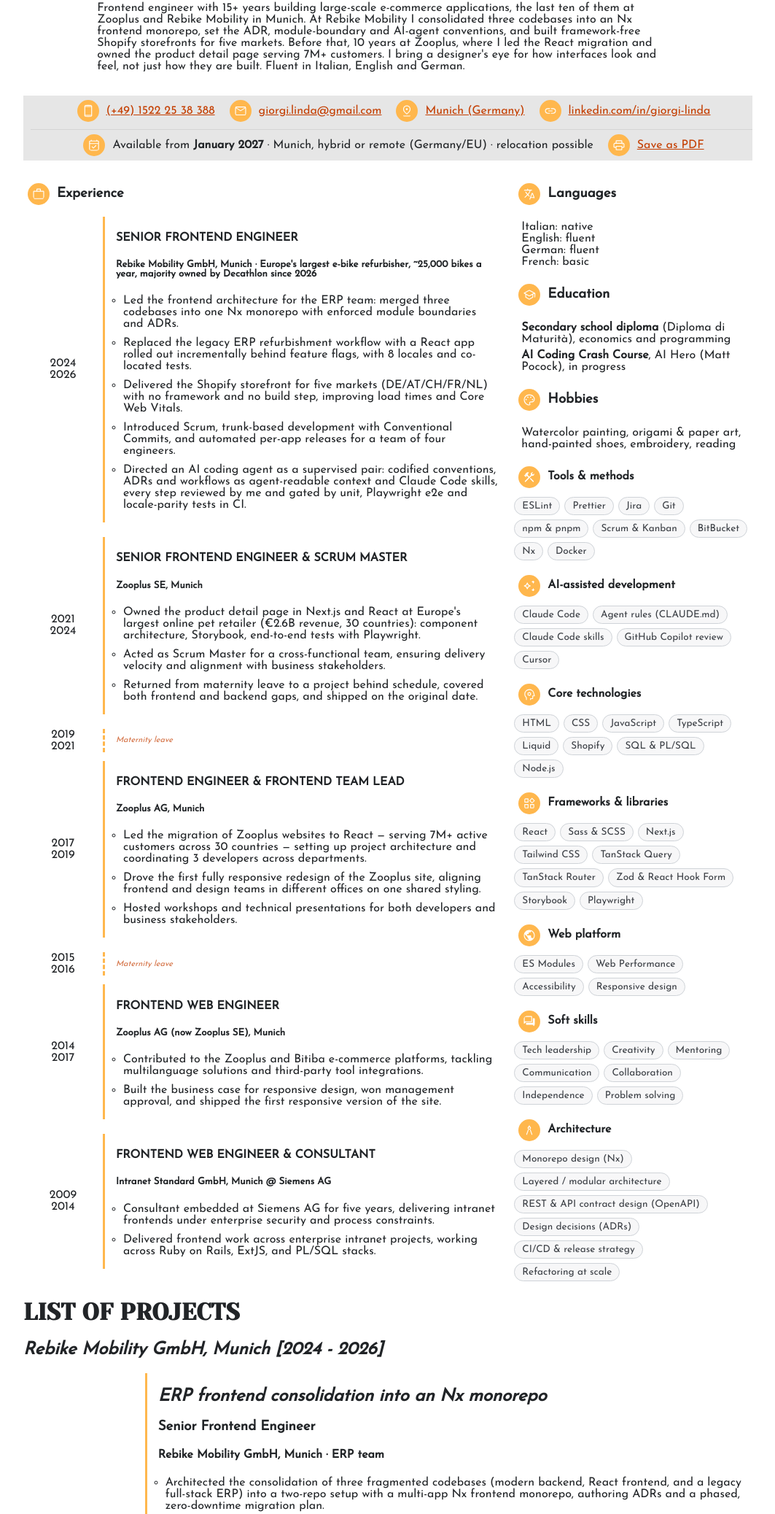
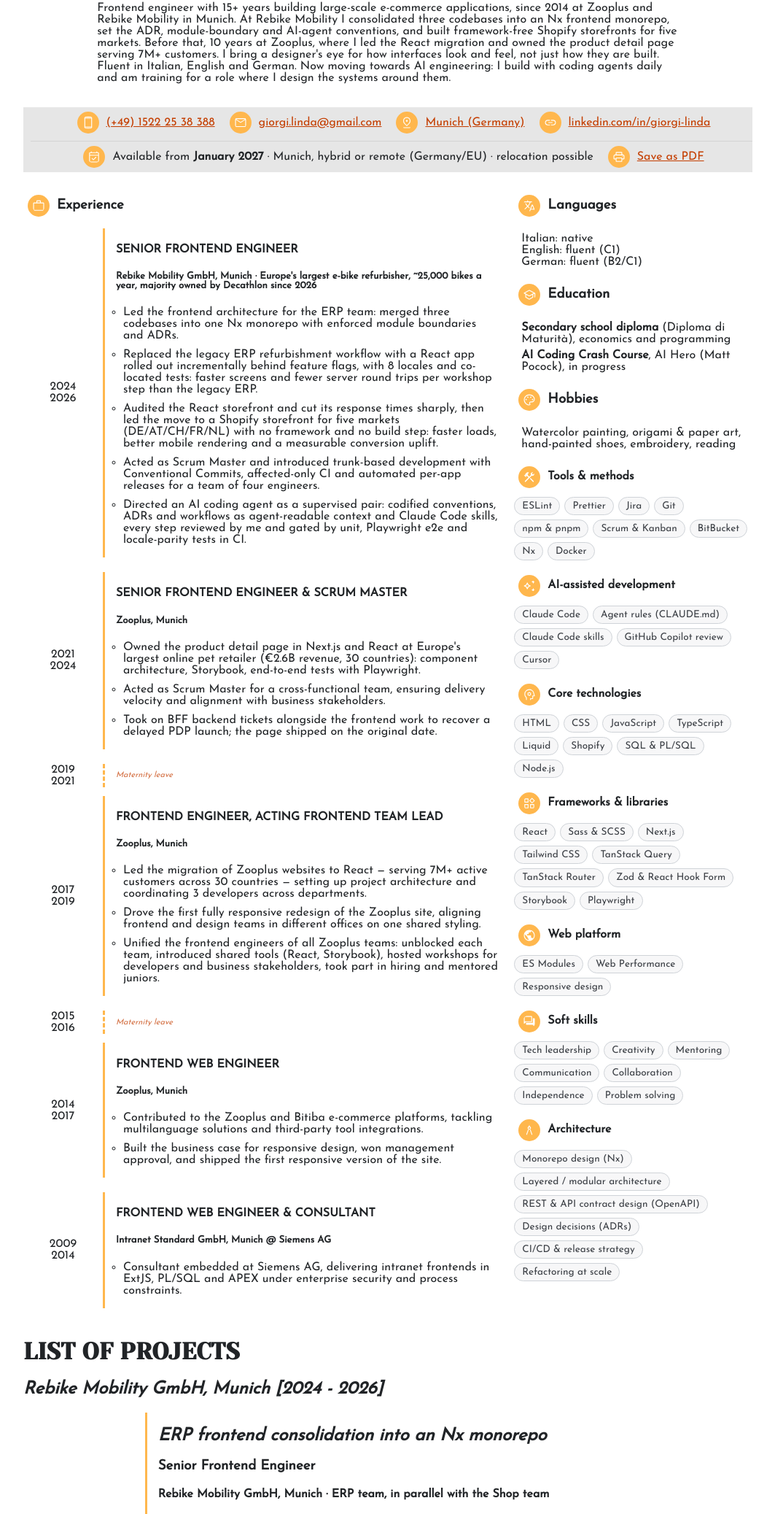
Before and after one commit to giorgilinda/CV, a plain HTML site: page index.html in a window 1280 px wide. Shown: the part 129-2204 px from the top of the page at 73% size, without its empty margins (108-1171 px from the left). Drawn offline with Linux system fonts and the light colour scheme.

Commit message:
fix languages

```diff
--- a/index.html
+++ b/index.html
@@ -54,11 +54,6 @@
       "@type": "Language",
       "name": "German",
       "alternateName": "de"
-    },
-    {
-      "@type": "Language",
-      "name": "French",
-      "alternateName": "fr"
     }
   ],
   "knowsAbout": [
@@ -91,7 +86,6 @@
     "Scrum",
     "Kanban",
     "Web Performance",
-    "Accessibility",
     "Responsive Design",
     "Frontend Architecture",
     "Architecture Decision Records",
@@ -163,14 +157,16 @@
             <p id="professionalTitle">Senior Frontend Engineer &amp; Frontend Architect</p>
             <p>
               Frontend engineer with 15+ years building large-scale e-commerce
-              applications, the last ten of them at Zooplus and Rebike Mobility
-              in Munich. At Rebike Mobility I consolidated three codebases into an Nx frontend monorepo, set
+              applications, since 2014 at Zooplus and Rebike Mobility in
+              Munich. At Rebike Mobility I consolidated three codebases into an Nx frontend monorepo, set
               the ADR, module-boundary and AI-agent conventions, and built framework-free
               Shopify storefronts for five markets. Before that, 10 years at
               Zooplus, where I led the React migration and owned the product
               detail page serving 7M+ customers. I bring a designer's eye for
               how interfaces look and feel, not just how they are built. Fluent
-              in Italian, English and German.
+              in Italian, English and German. Now moving towards AI
+              engineering: I build with coding agents daily and am training
+              for a role where I design the systems around them.
             </p>
           </div>
           <!-- print only: the printed sheet has no links, the QR code leads back to the live page -->
@@ -234,16 +230,20 @@
                   <li>
                     Replaced the legacy ERP refurbishment workflow with a React
                     app rolled out incrementally behind feature flags, with
-                    8 locales and co-located tests.
+                    8 locales and co-located tests: faster screens and fewer
+                    server round trips per workshop step than the legacy ERP.
                   </li>
                   <li>
-                    Delivered the Shopify storefront for five markets
-                    (DE/AT/CH/FR/NL) with no framework and no build step,
-                    improving load times and Core Web Vitals.
+                    Audited the React storefront and cut its response times
+                    sharply, then led the move to a Shopify storefront for
+                    five markets (DE/AT/CH/FR/NL) with no framework and no
+                    build step: faster loads, better mobile rendering and a
+                    measurable conversion uplift.
                   </li>
                   <li>
-                    Introduced Scrum, trunk-based development with Conventional
-                    Commits, and automated per-app releases for a team of four
+                    Acted as Scrum Master and introduced trunk-based
+                    development with Conventional Commits, affected-only CI
+                    and automated per-app releases for a team of four
                     engineers.
                   </li>
                   <li>
@@ -260,7 +260,7 @@
               <div class="dates"><time datetime="2021">2021</time><span class="sr-only"> to </span><br /><time datetime="2024">2024</time></div>
               <div class="description">
                 <h3 class="role">Senior Frontend Engineer &amp; Scrum Master</h3>
-                <p class="company">Zooplus SE, Munich</p>
+                <p class="company">Zooplus, Munich</p>
                 <ul>
                   <li>
                     Owned the product detail page in Next.js and React at
@@ -273,8 +273,8 @@
                     delivery velocity and alignment with business stakeholders.
                   </li>
                   <li>
-                    Returned from maternity leave to a project behind schedule,
-                    covered both frontend and backend gaps, and shipped on the
+                    Took on BFF backend tickets alongside the frontend work to
+                    recover a delayed PDP launch; the page shipped on the
                     original date.
                   </li>
                 </ul>
@@ -289,8 +289,8 @@
             <article class="experience">
               <div class="dates"><time datetime="2017">2017</time><span class="sr-only"> to </span><br /><time datetime="2019">2019</time></div>
               <div class="description">
-                <h3 class="role">Frontend Engineer &amp; Frontend Team Lead</h3>
-                <p class="company">Zooplus AG, Munich</p>
+                <h3 class="role">Frontend Engineer, acting Frontend Team Lead</h3>
+                <p class="company">Zooplus, Munich</p>
                 <ul>
                   <li>
                     Led the migration of Zooplus websites to React — serving 7M+
@@ -304,8 +304,10 @@
                     offices on one shared styling.
                   </li>
                   <li>
-                    Hosted workshops and technical presentations for both
-                    developers and business stakeholders.
+                    Unified the frontend engineers of all Zooplus teams:
+                    unblocked each team, introduced shared tools (React,
+                    Storybook), hosted workshops for developers and business
+                    stakeholders, took part in hiring and mentored juniors.
                   </li>
                 </ul>
               </div>
@@ -320,7 +322,7 @@
               <div class="dates"><time datetime="2014">2014</time><span class="sr-only"> to </span><br /><time datetime="2017">2017</time></div>
               <div class="description">
                 <h3 class="role">Frontend Web Engineer</h3>
-                <p class="company">Zooplus AG (now Zooplus SE), Munich</p>
+                <p class="company">Zooplus, Munich</p>
                 <ul>
                   <li>
                     Contributed to the Zooplus and Bitiba e-commerce platforms,
@@ -343,13 +345,9 @@
                 <p class="company">Intranet Standard GmbH, Munich @ Siemens AG</p>
                 <ul>
                   <li>
-                    Consultant embedded at Siemens AG for five years, delivering
-                    intranet frontends under enterprise security and process
-                    constraints.
-                  </li>
-                  <li>
-                    Delivered frontend work across enterprise intranet projects,
-                    working across Ruby on Rails, ExtJS, and PL/SQL stacks.
+                    Consultant embedded at Siemens AG, delivering intranet
+                    frontends in ExtJS, PL/SQL and APEX under enterprise
+                    security and process constraints.
                   </li>
                 </ul>
               </div>
@@ -364,9 +362,8 @@
               </h2>
               <ul>
                 <li>Italian: native</li>
-                <li>English: fluent</li>
-                <li>German: fluent</li>
-                <li>French: basic</li>
+                <li>English: fluent (C1)</li>
+                <li>German: fluent (B2/C1)</li>
               </ul>
             </section>
             <section id="education">
@@ -461,7 +458,6 @@
                 <ul>
                   <li>ES Modules</li>
                   <li>Web Performance</li>
-                  <li>Accessibility</li>
                   <li>Responsive design</li>
                 </ul>
               </div>
@@ -509,7 +505,7 @@
           <div class="description">
             <h4 class="projectTitle">ERP frontend consolidation into an Nx monorepo</h4>
             <p class="role">Senior Frontend Engineer</p>
-            <p class="company">Rebike Mobility GmbH, Munich &middot; ERP team</p>
+            <p class="company">Rebike Mobility GmbH, Munich &middot; ERP team, in parallel with the Shop team</p>
             <ul>
               <li>
                 Architected the consolidation of three fragmented codebases
@@ -530,6 +526,8 @@
                 transitions and station moves — shipped incrementally behind
                 feature flags, with an ERP-parity dark theme, 8 locales
                 including RTL, MSW mock mode and co-located Vitest specs.
+                Screens load faster and need fewer server round trips per
+                step than the legacy ERP.
               </li>
               <li>
                 Specified the BFF API contracts the port depended on and handed
@@ -608,7 +606,8 @@
               <li>
                 Optimized Core Web Vitals using modern browser APIs (View
                 Transitions, lazy loading) and integrated third-party tooling
-                (Neocom, SmartFit, GTM/Klar).
+                (Neocom, SmartFit, GTM/Klar). Mobile rendering improved and
+                conversion rose measurably after the switch from React.
               </li>
             </ul>
             <p class="projectTools">
@@ -641,6 +640,11 @@
                 improvements, aligning with team and organizational goals.
               </li>
               <li>
+                Fixed the top findings, cutting server response times
+                sharply; the audit fed the decision to replace the custom
+                storefront with Shopify.
+              </li>
+              <li>
                 Provided mentorship to a junior team member, fostering their
                 professional growth and technical skills.
               </li>
@@ -666,7 +670,7 @@
           <div class="description">
             <h4 class="projectTitle">Product detail page in Next.js and React</h4>
             <p class="role">Senior Frontend Engineer &amp; Scrum Master</p>
-            <p class="company">Zooplus SE, Munich</p>
+            <p class="company">Zooplus, Munich</p>
             <ul>
               <li>
                 Owned the product detail page (PDP) in Next.js + React,
@@ -706,21 +710,21 @@
           <div class="dates"><time datetime="2019">2019</time></div>
           <div class="description">
             <h4 class="projectTitle">Migration of the Zooplus websites to React</h4>
-            <p class="role">Frontend Engineer &amp; Frontend Team Lead</p>
-            <p class="company">Zooplus AG, Munich</p>
+            <p class="role">Frontend Engineer, acting Frontend Team Lead</p>
+            <p class="company">Zooplus, Munich</p>
             <ul>
               <li>
                 Led the transition of Zooplus websites to React, implementing
                 components and APIs for enhanced user experiences.
               </li>
               <li>
-                Set up the project architecture and created cutting-edge
-                components based on graphic designs.
+                Set up the project architecture and built the component
+                library from the graphic designs.
               </li>
               <li>
                 Led a team of 3 frontend developers across departments, hosting
                 workshops and presentations for developers and business
-                stakeholders.
+                stakeholders; took part in hiring and mentored juniors.
               </li>
             </ul>
             <p class="projectTools">
@@ -747,16 +751,12 @@
           <div class="dates"><time datetime="2017">2017</time><span class="sr-only"> to </span><br /><time datetime="2018">2018</time></div>
           <div class="description">
             <h4 class="projectTitle">Fully responsive Zooplus website</h4>
-            <p class="role">Frontend Web Engineer</p>
-            <p class="company">Zooplus AG, Munich</p>
+            <p class="role">Frontend Engineer, acting Frontend Team Lead</p>
+            <p class="company">Zooplus, Munich</p>
             <ul>
               <li>
                 Designed and implemented a fully responsive solution for the
                 Zooplus website, catering to all devices from mobile to desktop.
-              </li>
-              <li>
-                Managed scalability by developing solutions that could
-                accommodate future company changes.
               </li>
               <li>
                 Facilitated communication between frontend developers and
@@ -786,7 +786,7 @@
           <div class="description">
             <h4 class="projectTitle">First responsive Zooplus site (FELT)</h4>
             <p class="role">Frontend Web Engineer</p>
-            <p class="company">Zooplus AG, Munich</p>
+            <p class="company">Zooplus, Munich</p>
             <ul>
               <li>
                 Identified that Zooplus had no responsive strategy, built the
@@ -820,15 +820,12 @@
           <div class="description">
             <h4 class="projectTitle">Zooplus and Bitiba e-commerce platforms</h4>
             <p class="role">Frontend Web Engineer</p>
-            <p class="company">Zooplus AG (now Zooplus SE), Munich</p>
+            <p class="company">Zooplus, Munich</p>
             <ul>
               <li>
                 Contributed to Zooplus and Bitiba websites, overcoming
                 challenges related to multilanguage solutions and integration of
                 external tools.
-              </li>
-              <li>
-                Collaborated with the team to continuously improve the codebase.
               </li>
             </ul>
             <p class="projectTools">
@@ -855,8 +852,7 @@
             <p class="company">Intranet Standard GmbH, Munich</p>
             <p class="projectTools">
               <span class="projectToolsLabel">Stack:</span>
-              <span class="tag">Ruby on Rails</span>
-              <span class="tag">Apex</span>
+              <span class="tag">APEX</span>
               <span class="tag">JavaScript</span>
               <span class="tag">HTML</span>
               <span class="tag">CSS</span>
```
